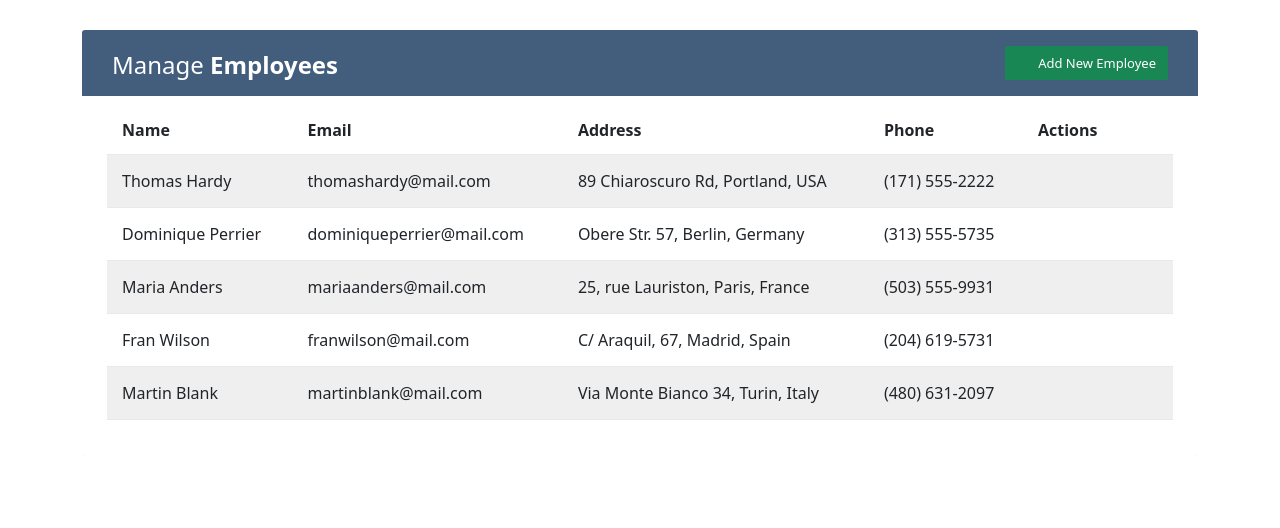
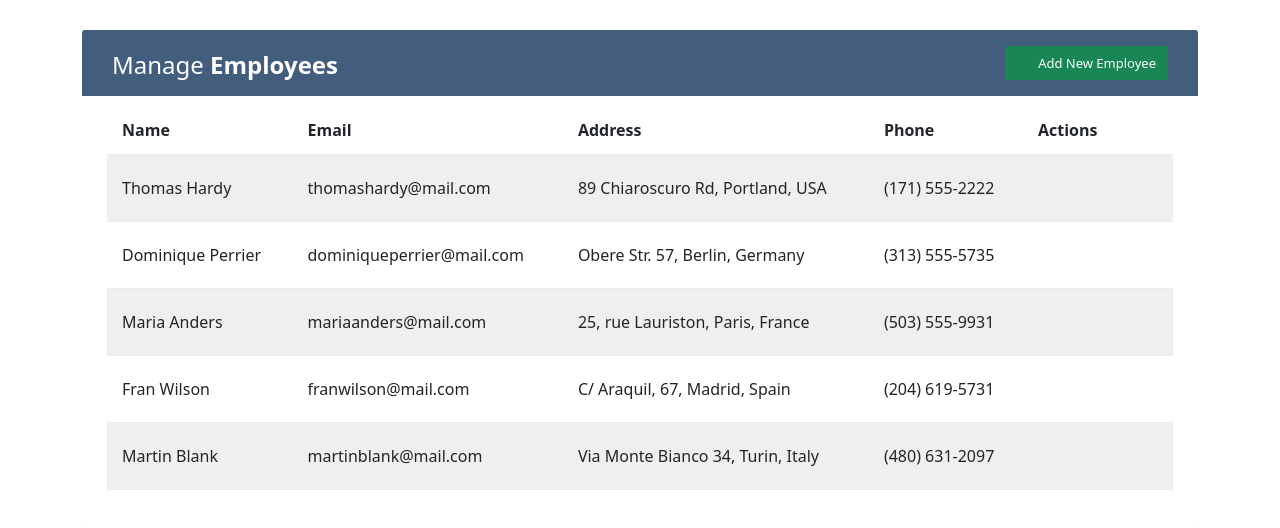
Before and after one commit to fatihcihan/manage-employee, a React (Create React App) app: page / in a window 1280 px wide. Shown: the top 528 px of the page. Built offline with nearby package versions, Linux system fonts and the light colour scheme.

Commit message:
Employee context was imported, delete was performed on employe

```diff
--- a/src/components/Employee.js
+++ b/src/components/Employee.js
@@ -1,5 +1,10 @@
+import { useContext } from "react";
+import { EmployeeContext } from "../contexts/EmployeeContext";
 
 const Employee = ({ employees }) => {
+
+    const { deleteEmployee } = useContext(EmployeeContext);
+
     return (
         <>
             {
@@ -10,8 +15,8 @@ const Employee = ({ employees }) => {
                         <td>{employee.address}</td>
                         <td>{employee.phone}</td>
                         <td>
-                            <a href="/" className="edit" data-toggle="modal"><i className="material-icons" data-toggle="tooltip" title="Edit">&#xE254;</i></a>
-                            <a href="/" className="delete" data-toggle="modal"><i className="material-icons" data-toggle="tooltip" title="Delete">&#xE872;</i></a>
+                            <button className="btn text-warning btn-act" data-toggle="modal"><i className="material-icons" data-toggle="tooltip" title="Edit">&#xE254;</i></button>
+                            <button onClick={() => deleteEmployee(employee.id)} className="btn text-danger btn-act" data-toggle="modal"><i className="material-icons" data-toggle="tooltip" title="Delete">&#xE872;</i></button>
                         </td>
                     </tr>
                 ))
```
